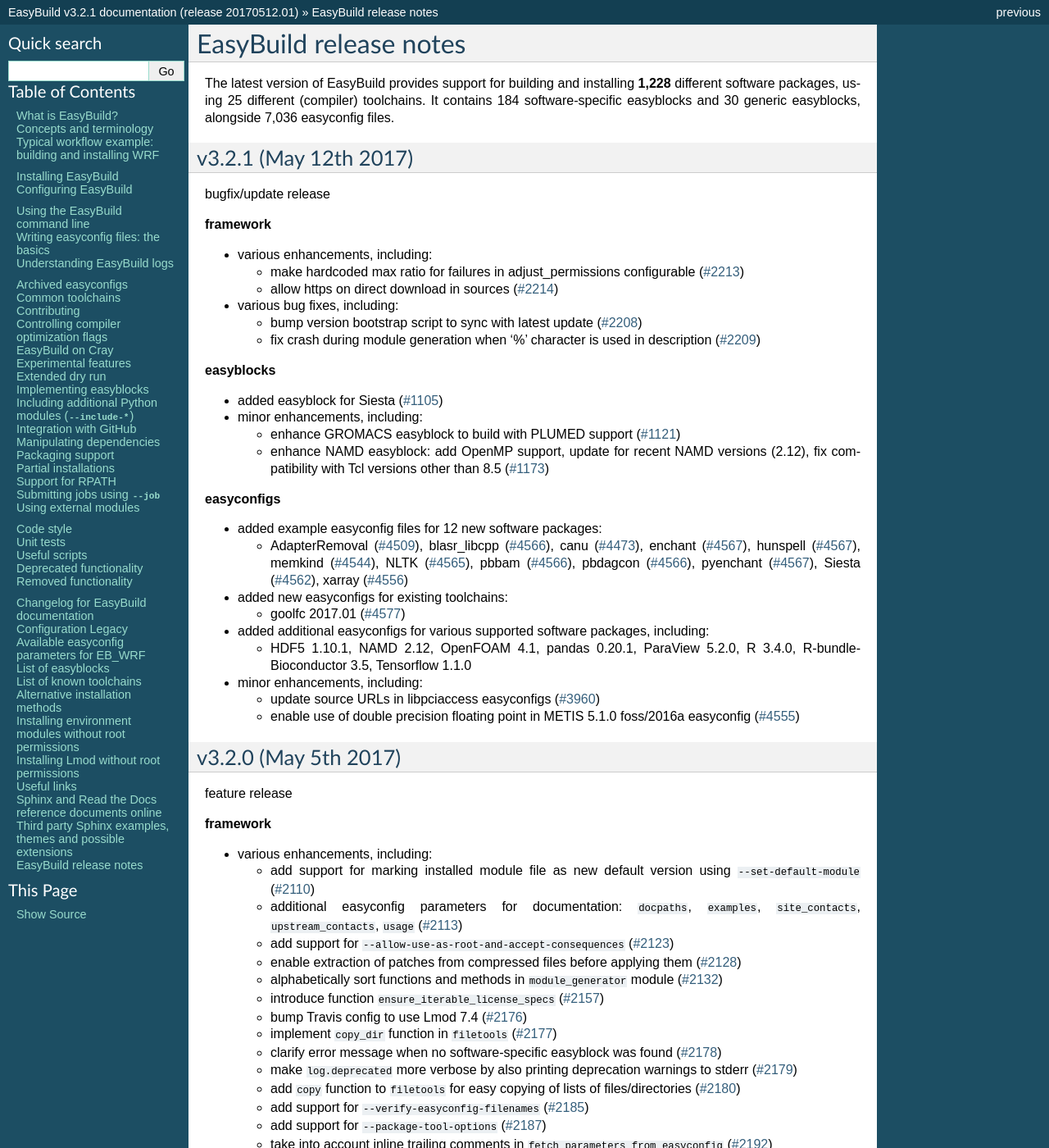
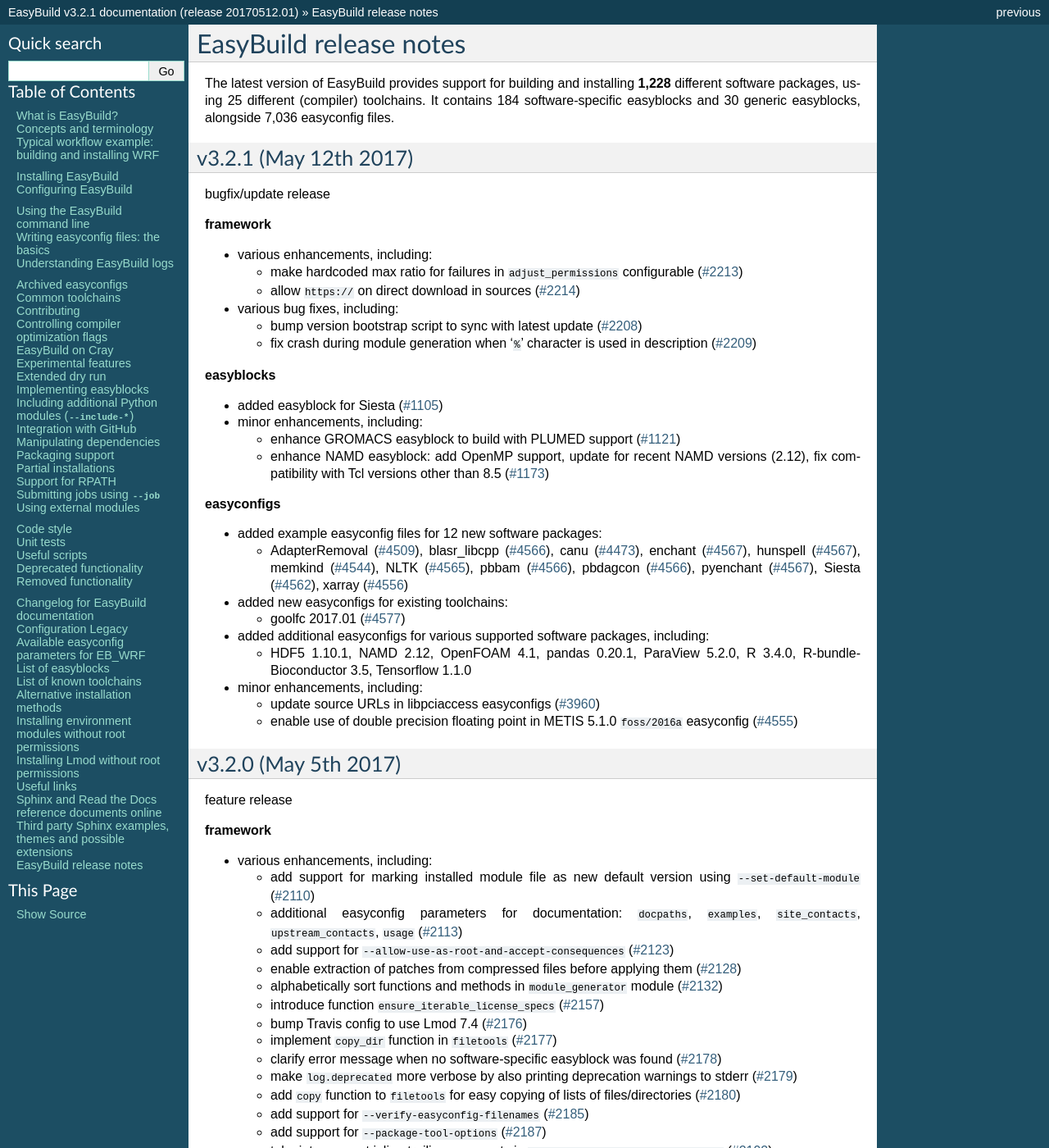
Before and after one commit to easybuilders/easybuild, a Sphinx documentation site: the page built from docs/Release_notes.rst, in a window 1280 px wide and 1400 px high. Shown: the whole window at 82% size. Built offline with Sphinx 7.4.7, drawn with Linux system fonts in a browser that asks for light colours; part of the change alters nothing that is shown; some of the changed text lies outside the part shown.

```diff
--- a/docs/Release_notes.rst
+++ b/docs/Release_notes.rst
@@ -18,13 +18,13 @@ bugfix/update release
 
 * various enhancements, including:
 
-  * make hardcoded max ratio for failures in adjust_permissions configurable (`#2213 <https://github.com/hpcugent/easybuild-framework/pull/2213>`_)
-  * allow https on direct download in sources (`#2214 <https://github.com/hpcugent/easybuild-framework/pull/2214>`_)
+  * make hardcoded max ratio for failures in ``adjust_permissions`` configurable (`#2213 <https://github.com/hpcugent/easybuild-framework/pull/2213>`_)
+  * allow ``https://`` on direct download in sources (`#2214 <https://github.com/hpcugent/easybuild-framework/pull/2214>`_)
 
 * various bug fixes, including:
 
   * bump version bootstrap script to sync with latest update (`#2208 <https://github.com/hpcugent/easybuild-framework/pull/2208>`_)
-  * fix crash during module generation when '%' character is used in description (`#2209 <https://github.com/hpcugent/easybuild-framework/pull/2209>`_)
+  * fix crash during module generation when '``%``' character is used in description (`#2209 <https://github.com/hpcugent/easybuild-framework/pull/2209>`_)
 
 **easyblocks**
 
@@ -52,7 +52,7 @@ bugfix/update release
 * minor enhancements, including:
 
   * update source URLs in libpciaccess easyconfigs (`#3960 <https://github.com/hpcugent/easybuild-easyconfigs/pull/3960>`_)
-  * enable use of double precision floating point in METIS 5.1.0 foss/2016a easyconfig (`#4555 <https://github.com/hpcugent/easybuild-easyconfigs/pull/4555>`_)
+  * enable use of double precision floating point in METIS 5.1.0 ``foss/2016a`` easyconfig (`#4555 <https://github.com/hpcugent/easybuild-easyconfigs/pull/4555>`_)
 
 
 
```
